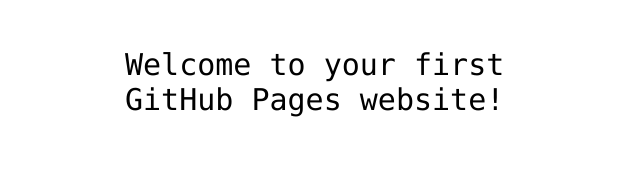
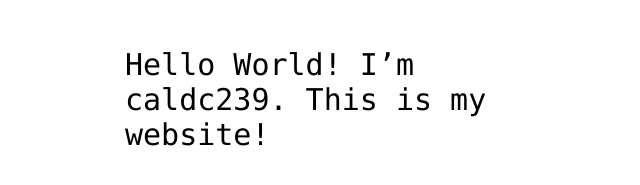
Before and after one commit to caldc239/DadJokes, a plain HTML site: page index.html in a window 1280 px wide. Shown: the part 341-526 px from the top of the page, without its empty margins (315-955 px from the left). Drawn offline with Linux system fonts and the light colour scheme.

Commit message:
Add my intro to index.html file

```diff
--- a/index.html
+++ b/index.html
@@ -12,7 +12,6 @@
 <img src="https://octodex.github.com/images/daftpunktocat-thomas.gif" id="octocat" alt="octocat-gif" />
 
 <!-- Change this code here by copy and pasting your template on line 15 -->
-<p>Welcome to your first GitHub Pages website!</p>
-
+<p>Hello World! I’m caldc239. This is my website!</p>
 </body>
 </html>
```
